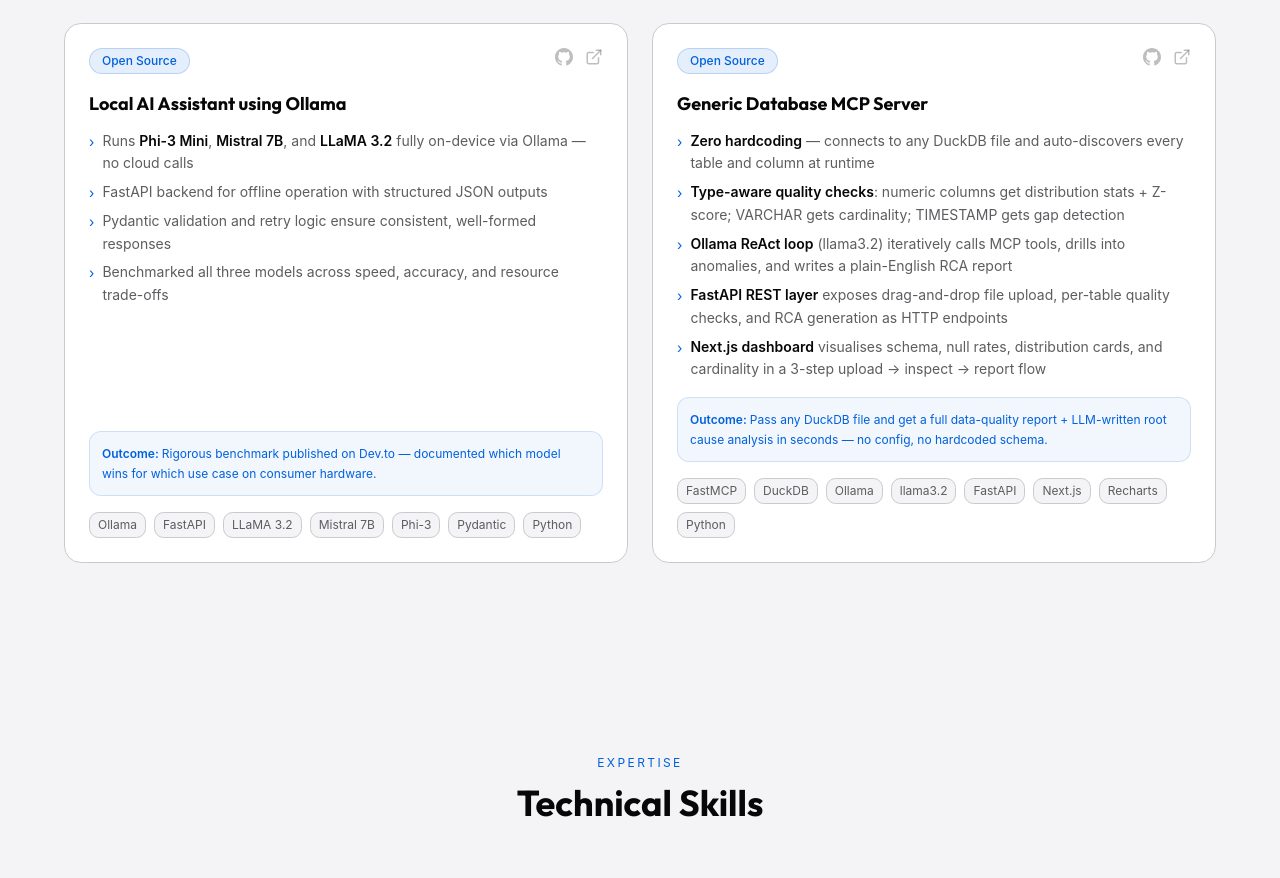
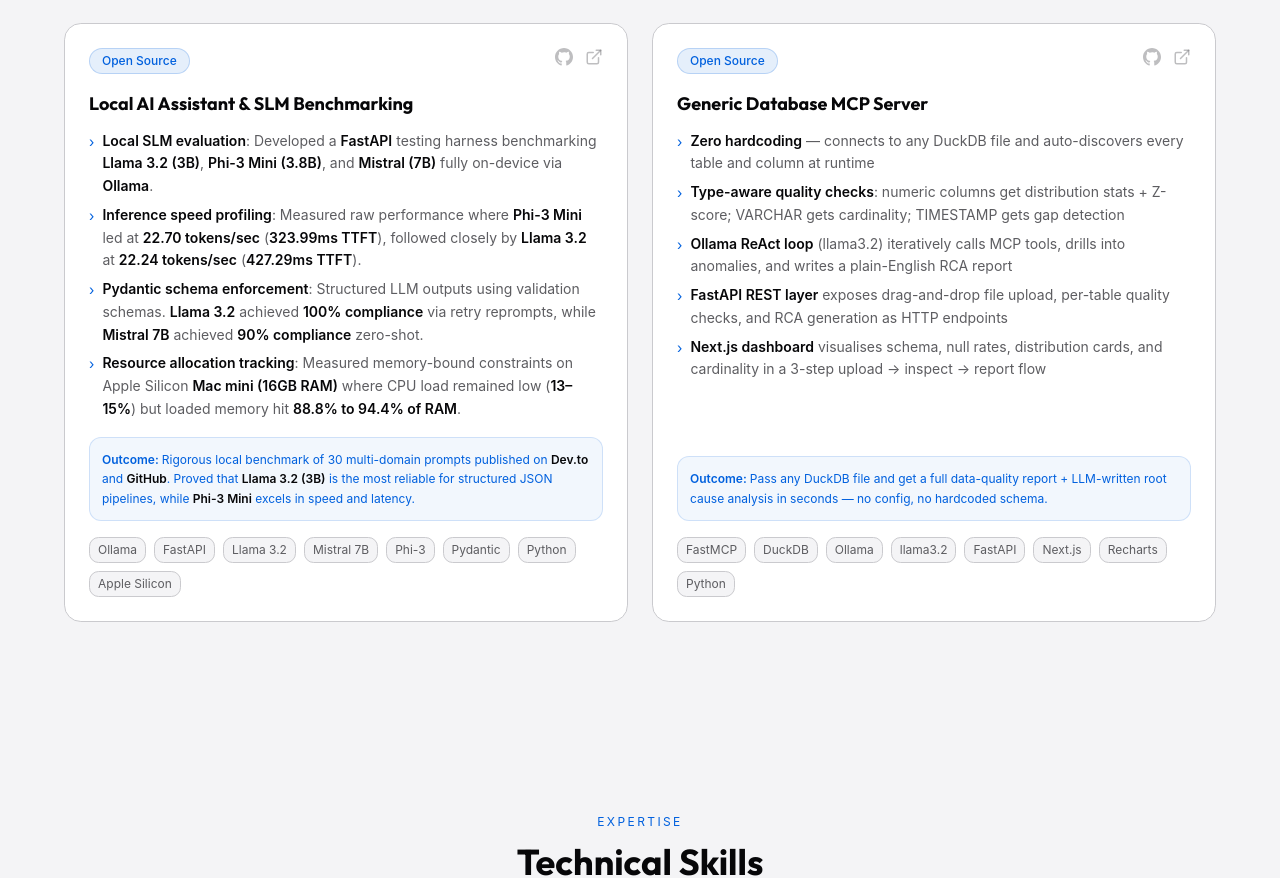
Before and after one commit to hargurjeet/portfolio, a Next.js app: page / in a window 1280 px wide. Shown: the part 4537-5415 px from the top of the page. Built offline with nearby package versions, Linux system fonts and the light colour scheme.

Commit message:
Enrich local SLM benchmarking project with exact stats from Dev.to article

```diff
--- a/app/api/chat/route.ts
+++ b/app/api/chat/route.ts
@@ -70,7 +70,7 @@ OPEN SOURCE PROJECTS:
 1. Antigravity Studio: Autonomous Self-Correcting UI Designer (Gemini 2.5 + Imagen 4 Ultra, real-time agent ReAct loop tracking, closed-loop evaluator, CI/CD) — Live
 2. Production-Grade Hybrid RAG System (github.com/hargurjeet/hybrid-rag) — Live
 3. AI-Powered Resume Parser (github.com/hargurjeet/resume-parser) — Live
-4. Local AI Assistant using Ollama (github.com/hargurjeet/local_slm_experiments) — Research
+4. Local AI Assistant & SLM Benchmarking (github.com/hargurjeet/local_slm_experiments) — Research
 5. DuckDB Database MCP Server (github.com/hargurjeet/database-mcp) — Open Source
 6. Finance Planner (github.com/hargurjeet/Finance_Planner) — In Progress
 7. Blog Generator using Llama 2 (live)
--- a/components/Projects.tsx
+++ b/components/Projects.tsx
@@ -39,16 +39,16 @@ const projects = [
     liveUrl: "https://hargurjeet-resume-ui.fly.dev",
   },
   {
-    title: "Local AI Assistant using Ollama",
+    title: "Local AI Assistant & SLM Benchmarking",
     description: [
-      "Runs **Phi-3 Mini**, **Mistral 7B**, and **LLaMA 3.2** fully on-device via Ollama — no cloud calls",
-      "FastAPI backend for offline operation with structured JSON outputs",
-      "Pydantic validation and retry logic ensure consistent, well-formed responses",
-      "Benchmarked all three models across speed, accuracy, and resource trade-offs",
+      "**Local SLM evaluation**: Developed a **FastAPI** testing harness benchmarking **Llama 3.2 (3B)**, **Phi-3 Mini (3.8B)**, and **Mistral (7B)** fully on-device via **Ollama**.",
+      "**Inference speed profiling**: Measured raw performance where **Phi-3 Mini** led at **22.70 tokens/sec** (**323.99ms TTFT**), followed closely by **Llama 3.2** at **22.24 tokens/sec** (**427.29ms TTFT**).",
+      "**Pydantic schema enforcement**: Structured LLM outputs using validation schemas. **Llama 3.2** achieved **100% compliance** via retry reprompts, while **Mistral 7B** achieved **90% compliance** zero-shot.",
+      "**Resource allocation tracking**: Measured memory-bound constraints on Apple Silicon **Mac mini (16GB RAM)** where CPU load remained low (**13–15%**) but loaded memory hit **88.8% to 94.4% of RAM**.",
     ],
     outcome:
-      "Rigorous benchmark published on Dev.to — documented which model wins for which use case on consumer hardware.",
-    tags: ["Ollama", "FastAPI", "LLaMA 3.2", "Mistral 7B", "Phi-3", "Pydantic", "Python"],
+      "Rigorous local benchmark of 30 multi-domain prompts published on **Dev.to** and **GitHub**. Proved that **Llama 3.2 (3B)** is the most reliable for structured JSON pipelines, while **Phi-3 Mini** excels in speed and latency.",
+    tags: ["Ollama", "FastAPI", "Llama 3.2", "Mistral 7B", "Phi-3", "Pydantic", "Python", "Apple Silicon"],
     badge: "Open Source",
     githubUrl: "https://github.com/hargurjeet/local_slm_experiments",
     liveUrl: "https://dev.to/gurjeet333/running-llms-locally-a-rigorous-benchmark-of-phi-3-mistral-and-llama-32-on-ollama-2289",
```
